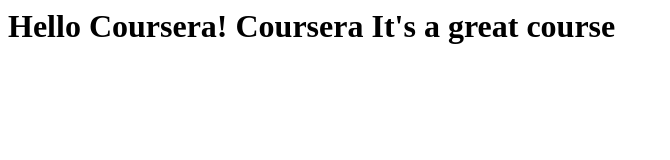
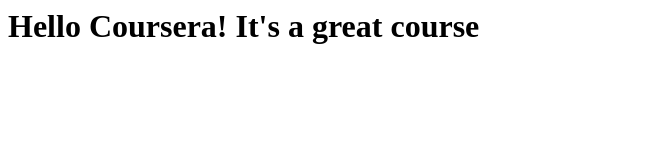
Before and after one commit to dRenato/Coursera-test, a plain HTML site: page site/index.html in a window 1280 px wide. Shown: the whole page, without its empty margins (0-670 px from the left). Drawn offline with Linux system fonts and the light colour scheme.

```diff
--- a/site/index.html
+++ b/site/index.html
@@ -3,6 +3,6 @@
 	<title>Hello Coursera!</title>
 </head>
 <body>
-<h1>Hello Coursera! Coursera It's a great course</h1>
+<h1>Hello Coursera! It's a great course</h1>
 </body>
 </html>
```
